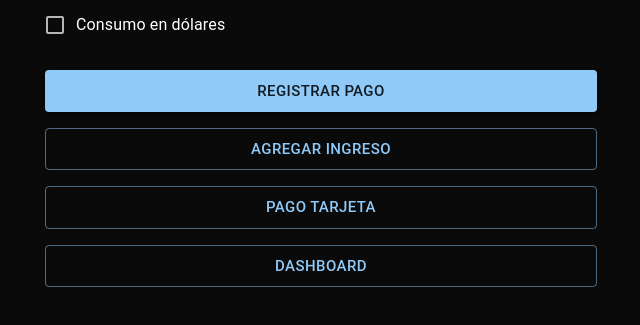
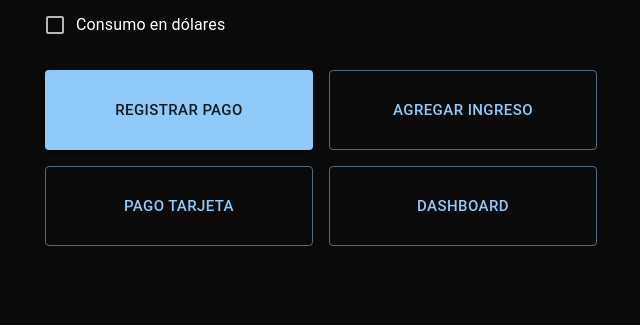
Before and after one commit to fabio2100/card_track, a Next.js app: page / in a window 1280 px wide. Shown: the part 455-780 px from the top of the page, without its empty margins (319-959 px from the left). Built offline with nearby package versions, Linux system fonts and the light colour scheme; no server answers; the database is empty.

Commit message:
feat: new grid buttons

```diff
--- a/app/page.tsx
+++ b/app/page.tsx
@@ -177,6 +177,8 @@ export default function Home() {
     }
   };
 
+  const buttonHeight = 80;
+
   return (
     <Container maxWidth="sm">
       <Box sx={{ mt: 4, mb: 4 }}>
@@ -347,12 +349,14 @@ export default function Home() {
             </Box>
           )}
 
+          <Box sx={{ display: 'grid', gridTemplateColumns: '1fr 1fr', gap: 2 }}>
             <Button
               type="submit"
               variant="contained"
               fullWidth
               loading={loading}
               size="large"
+              sx={{ height: buttonHeight }}
             >
               Registrar Pago
             </Button>
@@ -361,7 +365,7 @@ export default function Home() {
               variant="outlined"
               fullWidth
               size="large"
-            sx={{ mt: 2 }}
+              sx={{ height: buttonHeight }}
               onClick={() => router.push('/ingresos')}
             >
               Agregar Ingreso
@@ -371,7 +375,7 @@ export default function Home() {
               variant="outlined"
               fullWidth
               size="large"
-            sx={{ mt: 2 }}
+              sx={{ height: buttonHeight }}
               onClick={() => router.push('/pago_tarjeta')}
             >
               Pago Tarjeta
@@ -381,13 +385,14 @@ export default function Home() {
               variant="outlined"
               fullWidth
               size="large"
-            sx={{ mt: 2 }}
+              sx={{ height: buttonHeight }}
               onClick={() => router.push('/dashboard')}
             >
               Dashboard
             </Button>
           </Box>
         </Box>
+      </Box>
     </Container>
   );
 }
```
Lines whose indentation alone changed are shown as unchanged.
